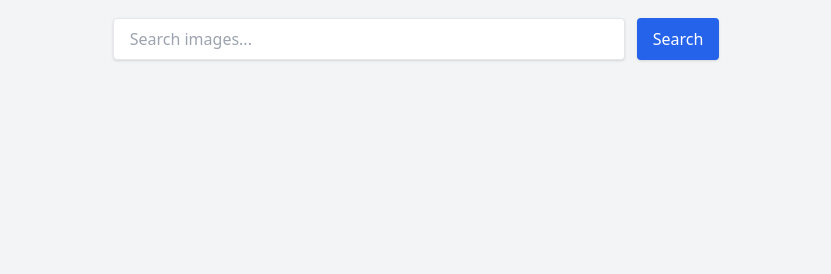
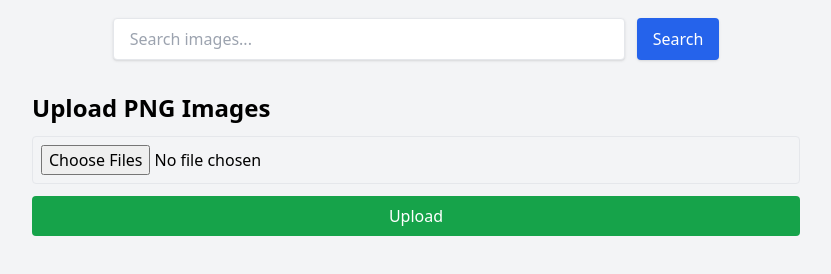
Before and after one commit to NamVuSouth/imagegg, a website: page public/index.html in a window 1280 px wide. Shown: the part 86-360 px from the top of the page, without its empty margins (224-1055 px from the left). Drawn offline with nearby package versions, Linux system fonts and the light colour scheme.

Commit message:
Update index.html

```diff
--- a/public/index.html
+++ b/public/index.html
@@ -22,6 +22,24 @@
         </button>
     </div>
 
+    <h2 class="text-2xl font-semibold mb-3">Upload PNG Images</h2>
+
+<form id="uploadForm" class="flex flex-col gap-3 mb-6" enctype="multipart/form-data">
+    <input type="file" id="uploadInput" name="images" accept="image/png" multiple
+           class="border p-2 rounded">
+
+    <button type="button"
+            onclick="uploadImages()"
+            class="bg-green-600 text-white px-4 py-2 rounded">
+        Upload
+    </button>
+</form>
+
+<p id="uploadError" class="text-red-600 font-semibold"></p>
+
+<div id="uploadResult" class="grid grid-cols-3 gap-4"></div>
+
+
     <!-- Results -->
     <div id="results" class="grid grid-cols-3 gap-4"></div>
 </div>
@@ -45,6 +63,51 @@
             container.innerHTML += item;
         });
     }
+
+
+async function uploadImages() {
+    const input = document.getElementById("uploadInput");
+    const errorBox = document.getElementById("uploadError");
+    const resultBox = document.getElementById("uploadResult");
+
+    errorBox.textContent = "";
+    resultBox.innerHTML = "";
+
+    if (input.files.length === 0) {
+        errorBox.textContent = "Please select at least one PNG image.";
+        return;
+    }
+
+    const formData = new FormData();
+    for (const file of input.files) {
+        formData.append("images", file);
+    }
+
+    try {
+        const res = await fetch("/api/upload", {
+            method: "POST",
+            body: formData
+        });
+
+        const data = await res.json();
+
+        if (data.error) {
+            errorBox.textContent = data.error;
+            return;
+        }
+
+        data.images.forEach(img => {
+            resultBox.innerHTML += `
+                <div><img src="${img}" class="rounded shadow"></div>
+            `;
+        });
+
+    } catch (e) {
+        errorBox.textContent = "Upload failed.";
+    }
+}
+
+
 </script>
 
 </body>
```
